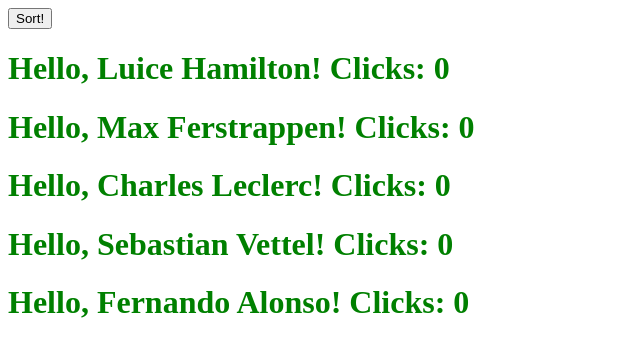
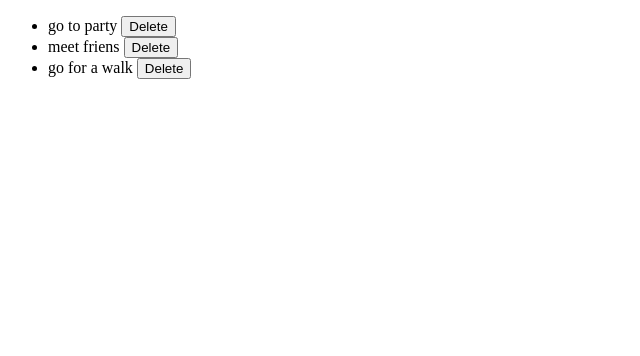
Before and after one commit to alinatatukova01/react-welcome, a React (Create React App) app: page / in a window 1280 px wide. Shown: the top 356 px of the page, without its empty margins (0-640 px from the left). Built offline with nearby package versions, Linux system fonts and the light colour scheme.

Commit message:
Todo list + delete button

```diff
--- /dev/null
+++ b/src/components/TodoList/todoList.js
@@ -0,0 +1,41 @@
+import React from "react";
+
+class TodoList extends React.Component {
+  constructor(props) {
+    super(props);
+    this.state = {
+      tasks: [
+        { text: "go to party", id: 1 },
+        { text: "meet friens", id: 2 },
+        { text: "go for a walk", id: 3 },
+      ],
+    };
+  }
+
+  deleteRender(event){
+    //через ивент вытягиваем переданное через датасет айдишник таски
+    const id = Number(event.currentTarget.dataset.id);
+
+    const newArr = this.state.tasks.filter((task) => (task.id !== id)); //фильтруем массив, если чей то таск айди совпадает с айди переданным из датасет при нажатии кнопки, то оставляем всё, кроме этого элемента
+    this.setState({
+        tasks: newArr,
+    })
+  }
+
+  renderTasks() {
+    const tasks = this.state.tasks;
+    return tasks.map((task) =>
+    <li key={task.id}>{task.text} <button data-id = {task.id} onClick={(event) => {this.deleteRender(event)}}>Delete</button></li>
+    );
+  }
+
+  render() {
+    return (
+      <>
+        <ul>{this.renderTasks()}</ul>
+      </>
+    );
+  }
+}
+
+export default TodoList;
--- a/src/index.js
+++ b/src/index.js
@@ -1,13 +1,13 @@
 import React from 'react';
 import ReactDOM from 'react-dom/client';
 // import App from './components/App/App/App';
-
-import Alohadashboard from './components/AlohaDashboard/AlohaDashboard';
+// import Alohadashboard from './components/AlohaDashboard/AlohaDashboard';
+import TodoList from './components/TodoList/todoList';
 
 
 const root = ReactDOM.createRoot(document.getElementById('root'));
 root.render(
-  <Alohadashboard/>
+  <TodoList/>
 );
 
 // If you want to start measuring performance in your app, pass a function
```
